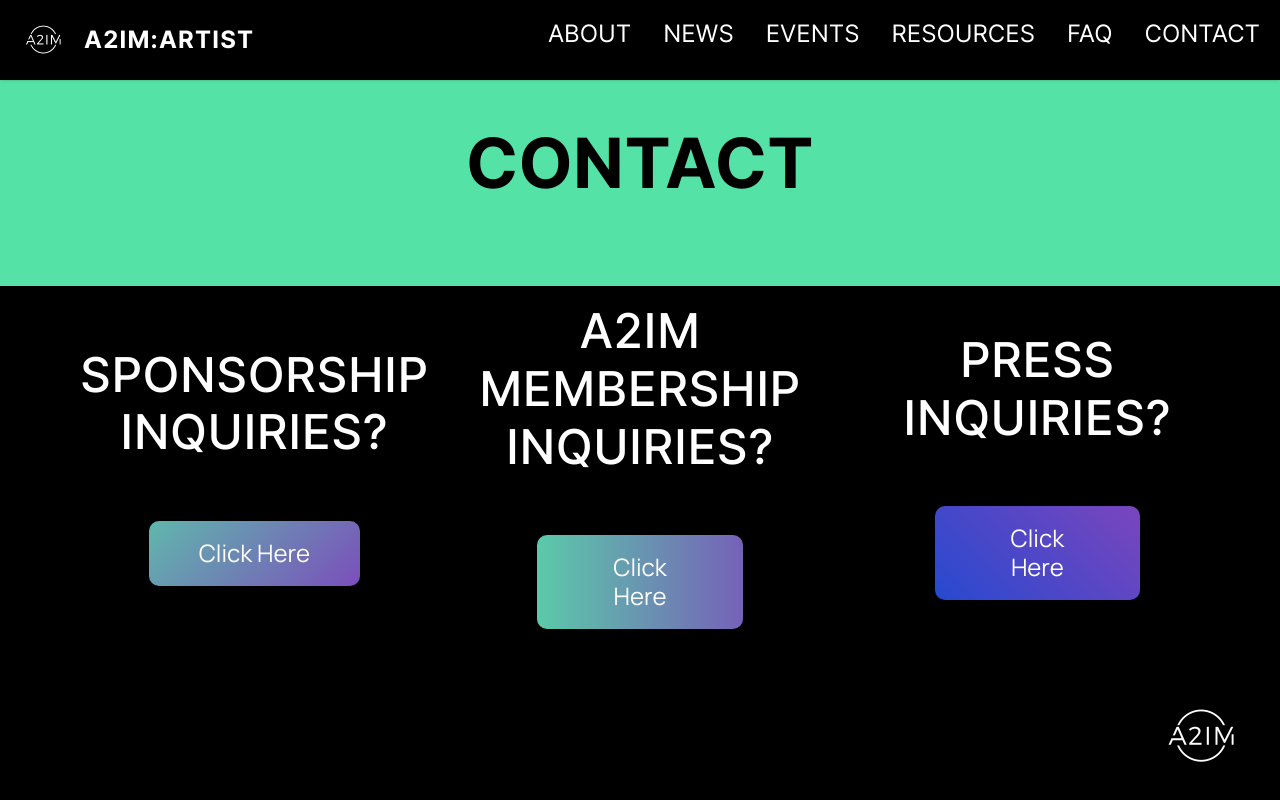
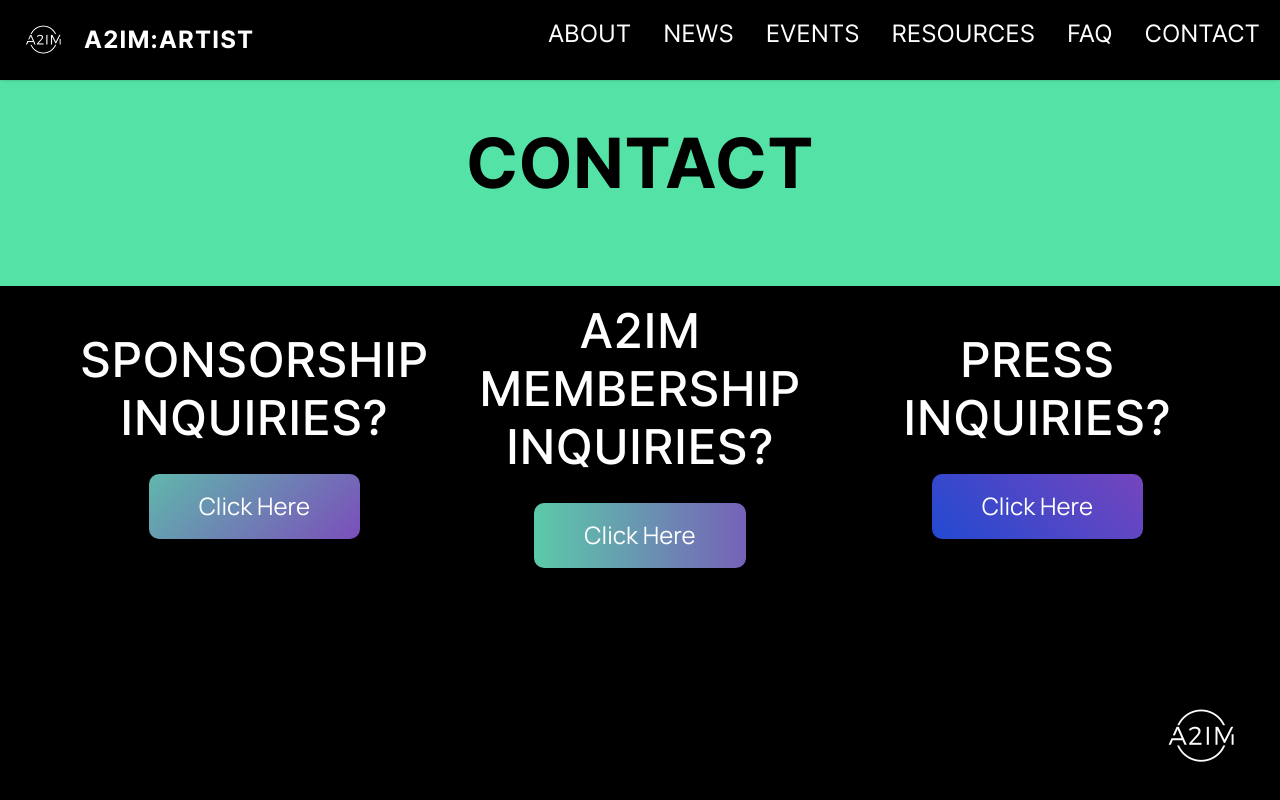
Before and after one commit to a2im/artist-app, a Next.js app: page /contact in a window 1280 px wide. Shown: the top 800 px of the page. Built offline with nearby package versions, Linux system fonts and the light colour scheme.

Commit message:
updating buttons

```diff
--- a/components/about-us.tsx
+++ b/components/about-us.tsx
@@ -1,7 +1,7 @@
 import React from "react"
 import Image from "next/image"
 import Link from "next/link"
-import ArtistButton from "./artistbutton";
+import { ArtistButtonInternal } from "./button";
 import { motion, AnimatePresence } from "framer-motion";
 
 
@@ -20,7 +20,7 @@ export function About1 () {
                 <Image className="roundedimage" src="/images/artist8-sq.jpg" alt='a2im artist speaker' width={300} height={300} layout='responsive' objectFit='contain' />
               </div>
             </div>
-            <ArtistButton href='/tickets' variant="artistborder1">LEARN MORE</ArtistButton>
+            <ArtistButtonInternal href='/tickets' variant="artistborder1">LEARN MORE</ArtistButtonInternal>
           </div>
         </div>
         </AnimatePresence>
@@ -47,7 +47,7 @@ EVENTS
             </div>
           </div>
         </div>
-        <ArtistButton href='/tickets' variant="artistborder6">PAST PROGRAMMING</ArtistButton>
+        <ArtistButtonInternal href='/tickets' variant="artistborder6">PAST PROGRAMMING</ArtistButtonInternal>
       </div>
   )
 }
--- a/components/artistbutton.tsx
+++ /dev/null
@@ -1,24 +0,0 @@
-import React from "react";
-import Link from "next/link";
-import { motion } from "framer-motion";
-
-export default function ArtistButton ({ children, href, variant }){
-  return (
-    <div className="mx-auto p-8">
-    <div className='flex grow shrink max-w-96'>
-        <Link href={href} passHref>
-        <div className="p-7 drop-shadow-2xl max-h-21 justify-center leading-tight mx-auto">
-            <motion.button
-            whileHover={{scale: 1.1}}
-            whileTap={{scale: 0.9}}
-            className={variant}>
-              <h4 className="align-middle grow p-2 pl-10 pr-10 shrink">
-              {children}
-              </h4>
-            </motion.button>
-        </div>
-        </Link>
-    </div>
-    </div>
-  );
-}
--- /dev/null
+++ b/components/button.tsx
@@ -0,0 +1,43 @@
+import React from "react";
+import Link from "next/link";
+import { motion } from "framer-motion";
+
+export function ArtistButtonExternal ({ children, href, variant }){
+  return (
+    <div className='mx-auto text-center'>
+        <Link href={href} passHref target="_blank">
+        <a href={href} target="_blank" rel="noopener noreferrer">
+        <div className="p-7 drop-shadow-2xl max-h-21 justify-center leading-tight mx-auto">
+            <motion.button
+            whileTap={{scale: 0.95}}
+            className={variant}>
+              <h4 className="align-middle grow p-2 pl-10 pr-10 shrink">
+              {children}
+              </h4>
+            </motion.button>
+        </div>
+        </a>
+        </Link>
+    </div>
+
+  );
+}
+
+export function ArtistButtonInternal ({ children, href, variant }){
+  return (
+    <div className='mx-auto text-center'>
+        <Link href={href} passHref target="_blank">
+        <div className="p-7 drop-shadow-2xl max-h-21 justify-center leading-tight mx-auto">
+            <motion.button
+            whileTap={{scale: 0.95}}
+            className={variant}>
+              <h4 className="align-middle grow p-2 pl-10 pr-10 shrink">
+              {children}
+              </h4>
+            </motion.button>
+        </div>
+        </Link>
+    </div>
+
+  );
+}
--- a/components/modal-content.tsx
+++ b/components/modal-content.tsx
@@ -1,6 +1,6 @@
 import { motion } from "framer-motion";
 import ModalPopup from "./modal-popup";
-import Link from "next/link";
+import { ArtistButtonExternal } from "./button";
 
 export default function ModalContent ({handleClose}){
     const dropIn = {
@@ -45,15 +45,7 @@ A2IM:Artists members receive access to curated A2IM:Artist events that are both
 
 
 <br></br><br></br>
-<Link href="https://membership.a2im.org/artist-application">
-    <motion.button
-    whileHover={{scale: 1.1}}
-    whileTap={{scale: 0.9}}
-    className="artistborder1">
-        click to become an A2IM Artist!
-    </motion.button>
-</Link>
-
+<ArtistButtonExternal href='https://membership.a2im.org/artist-application' variant="artistborder1">Click to join A2IM:Artist</ArtistButtonExternal>
 </p></div>
                 </motion.div>
         </ModalPopup>
--- a/pages/_app.tsx
+++ b/pages/_app.tsx
@@ -76,7 +76,6 @@ function MyApp({ Component, pageProps, router }: AppProps) {
     <div ref={ref}
          className="flex fixed modalbuttonbg bottom-5 right-5 md:right-10">
               <motion.button
-              whileHover={{scale: 1.04}}
               whileTap={{scale: 0.95}}
               className="save-button"
               onClick={() => (modalOpen ? close() : open())}
--- a/pages/contact.tsx
+++ b/pages/contact.tsx
@@ -2,7 +2,7 @@ import React from 'react'
 import Head from 'next/head'
 import Header from '../components/header'
 import { motion } from "framer-motion"
-import ArtistButton from '../components/artistbutton'
+import { ArtistButtonExternal } from '../components/button'
 
 
 // adding animation to page transitions
@@ -34,19 +34,19 @@ export default function Contact({ isFirstMount }) {
             <h3 className="text-center">
               Sponsorship Inquiries?
             </h3>
-            <ArtistButton href="mailto:sales@a2im.org" variant={"artistborder1"}>Click Here</ArtistButton>
+            <ArtistButtonExternal href="mailto:sales@a2im.org" variant={"artistborder1"}>Click Here</ArtistButtonExternal>
           </div>
           <div className='col-span-1 mx-auto p-4 items-center'>
             <h3 className="text-center">
              A2IM Membership Inquiries?
             </h3>
-            <ArtistButton href="mailto:membership@a2im.org" variant={"artistborder2"}>Click Here</ArtistButton>
+            <ArtistButtonExternal href="mailto:membership@a2im.org" variant={"artistborder2"}>Click Here</ArtistButtonExternal>
           </div>
           <div className='col-span-1 mx-auto p-4 items-center'>
             <h3 className="text-center">
             Press Inquiries?
             </h3>
-            <ArtistButton href="mailto:marketing@a2im.org" variant={"artistborder3"}>Click Here</ArtistButton>
+            <ArtistButtonExternal href="mailto:marketing@a2im.org" variant={"artistborder3"}>Click Here</ArtistButtonExternal>
            </div>
         </div>
       </motion.div>
--- a/pages/events.tsx
+++ b/pages/events.tsx
@@ -3,7 +3,6 @@ import Head from 'next/head'
 import Header from '../components/header'
 import { motion } from "framer-motion"
 import Events from '../components/events'
-import Image from 'next/image'
 
 // adding animation to page transitions
 const content = (isFirstMount) => ({
--- a/pages/index.tsx
+++ b/pages/index.tsx
@@ -1,8 +1,5 @@
-import React, { useRef, useState } from "react";
 import Head from 'next/head'
-import { GetStaticProps } from 'next'
 import { motion } from "framer-motion"
-import { Hidden } from '@mui/material'
 import { About1, About2 } from "../components/about-us";
 import Intro from "../components/intro";
 
--- a/pages/resources.tsx
+++ b/pages/resources.tsx
@@ -1,7 +1,6 @@
 import React from 'react'
 import Head from 'next/head'
 import Link from 'next/link'
-import Image from 'next/image'
 import Header from '../components/header'
 import { motion } from "framer-motion"
 
```
